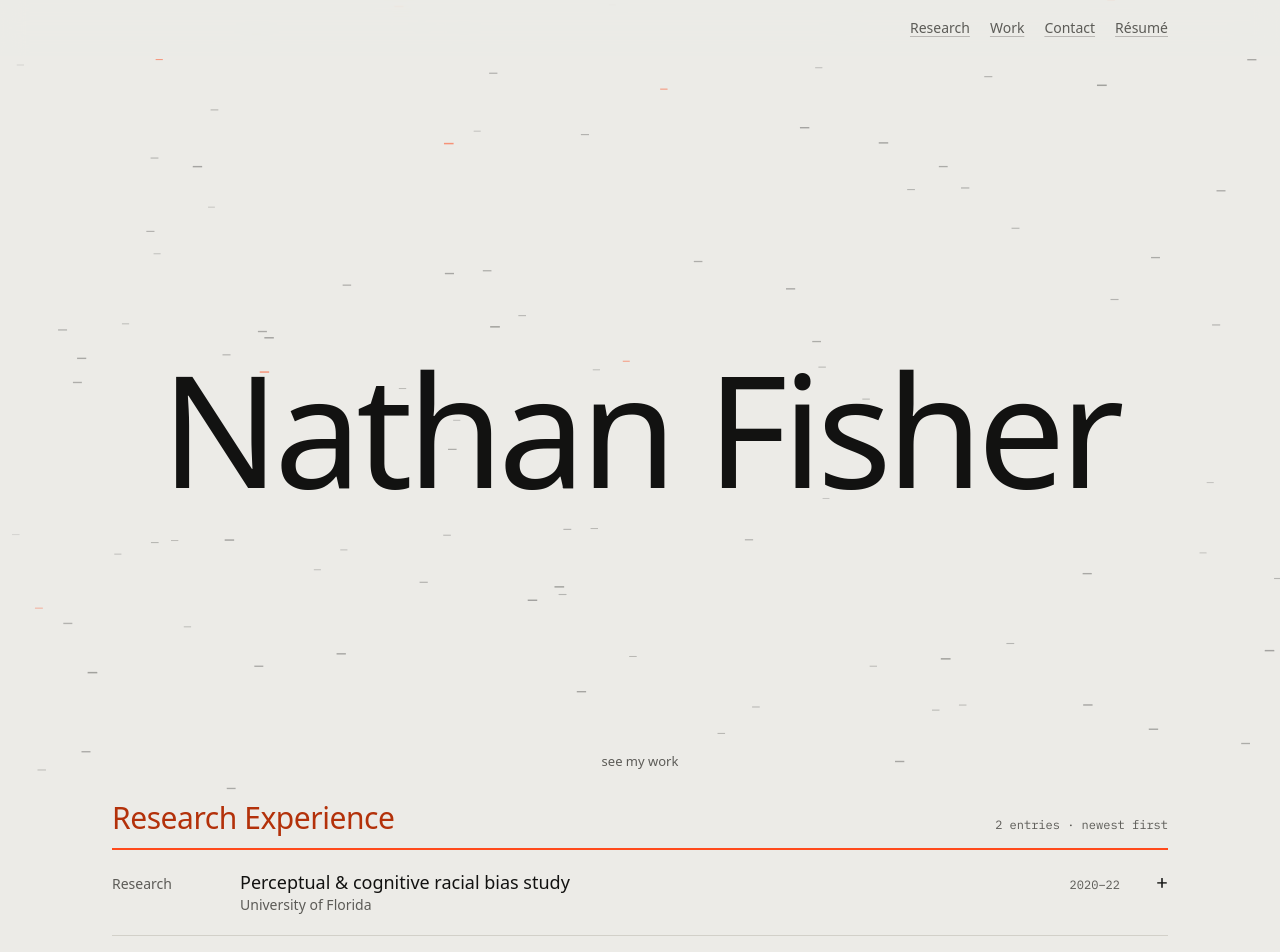
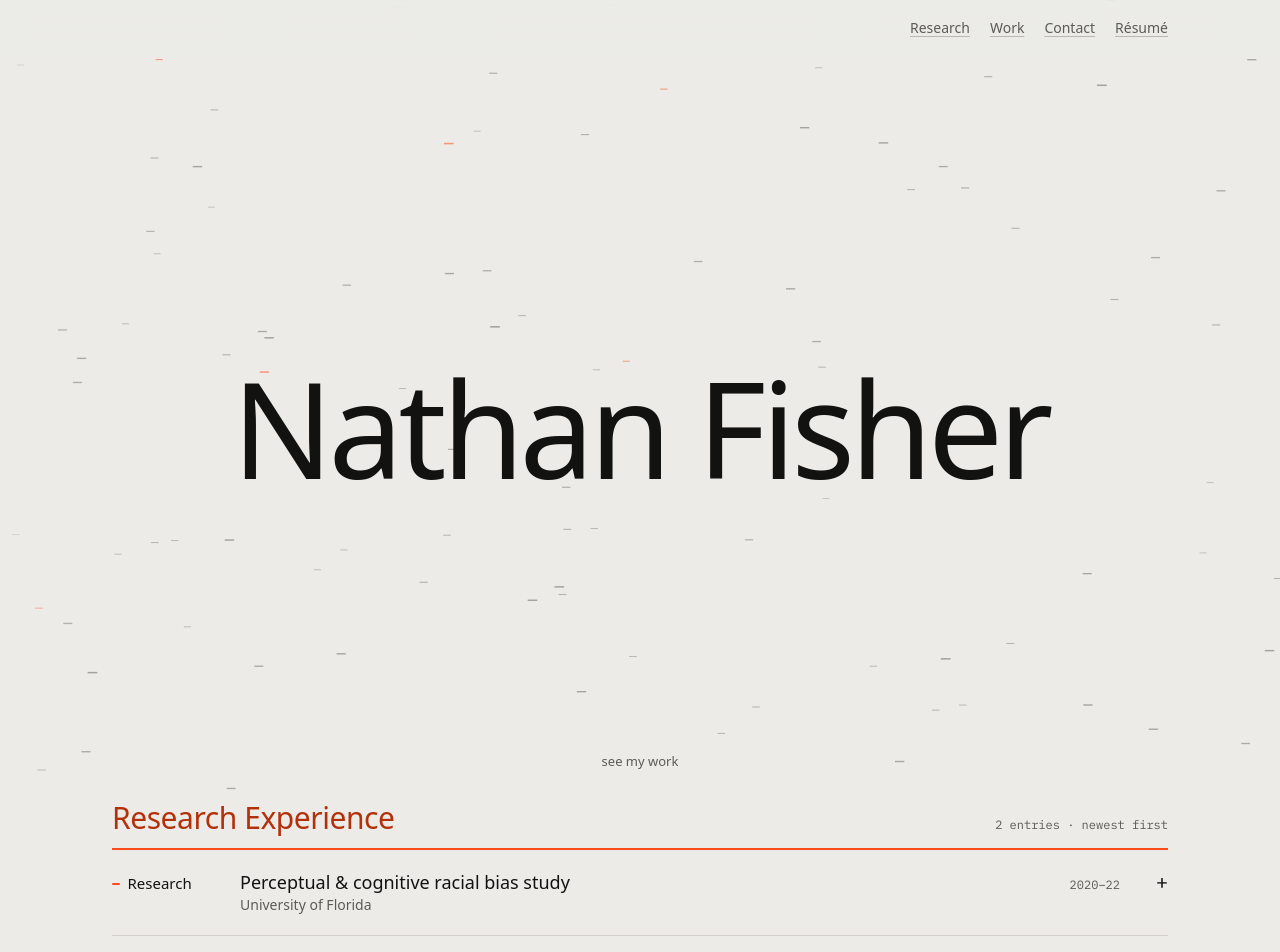
Before and after one commit to ncfisherim/portfolio, an Astro site: page / in a window 1280 px wide. Shown: the top 952 px of the page. Built offline with nearby package versions, Linux system fonts and the light colour scheme; Astro itself is replaced by a stand-in of ours; animation ran at ten frames a second; a web font is replaced by a local one.

Commit message:
Entries: descriptors get a kite wind streak that stretches on hover/open; smaller hero name
Descriptors move from muted to ink, medium weight. The hero name is ~15% smaller.

Co-Authored-By: Claude Opus 5.5 <noreply@anthropic.com>

```diff
--- a/CLAUDE.md
+++ b/CLAUDE.md
@@ -45,6 +45,7 @@ Lab-grey + kite-orange minimalism; the name is the hero. History: v2 had a react
   - Docking reads the name's live left edge (it is centered and its width changes with weight) — keep that, or docking drifts.
   - Scroll cue: just "see my work" (lowercase, muted, no +) gently bobbing up and down at the bottom of the hero, links to #research, fades out on scroll. Bob is off under reduced motion.
 - Palette: lab-grey paper `#ecebe7`, one "kite orange" (`--color-kite` graphics, `--color-kite-ink` text). Auto light/dark.
+- Entry rows: descriptor (`kind`) left, years right. The descriptor is ink with a kite-orange "wind streak" before it (`.entry .kind::before` in global.css) that stretches on hover/open — a gust, echoing the hero streaks.
 - Section headings (Research Experience, Work Experience, Skills, Contact) are kite-ink with a 2px kite rule — 2px, not 1px: a 1px rule on a half-pixel blurs to grey on standard-DPI screens. Entry titles stay ink.
 - Type: Funnel Display (name, summaries) + Funnel Sans (UI/body) + IBM Plex Mono only for real data (years, stats). No decorative uppercase mono labels.
 - Motif: the `+` — Index expand control (+ → ×), accent on the home-screen icon.
--- a/src/components/Hero.astro
+++ b/src/components/Hero.astro
@@ -41,7 +41,7 @@ const words = name.split(' ');
 	.name {
 		font-weight: 340;
 		/* two lines on phones, one line from tablet up */
-		font-size: clamp(3.5rem, 26.5vw, 9.5rem);
+		font-size: clamp(3rem, 22.5vw, 8rem);
 	}
 	.word {
 		display: block;
@@ -52,7 +52,7 @@ const words = name.split(' ');
 	}
 	@media (min-width: 640px) {
 		.name {
-			font-size: min(12.2vw, 10.25rem);
+			font-size: min(10.4vw, 8.75rem);
 		}
 		.word {
 			display: inline;
--- a/src/components/Index.astro
+++ b/src/components/Index.astro
@@ -22,8 +22,8 @@ const { id, title, entries, class: className = '' } = Astro.props;
 		{
 			entries.map((e) => (
 				<details class="entry group scroll-mt-20 border-b border-line" id={`entry-${e.id}`}>
-					<summary class="grid grid-cols-[4.25rem_1fr_1.5rem] items-baseline gap-x-4 py-4 transition-colors hover:bg-ink/[0.03] sm:grid-cols-[6.5rem_1fr_9rem_1.5rem] sm:gap-x-6 sm:py-5">
-						<span class="text-xs text-muted sm:text-sm">{e.kind}</span>
+					<summary class="grid grid-cols-[5.5rem_1fr_1.5rem] items-baseline gap-x-4 py-4 transition-colors hover:bg-ink/[0.03] sm:grid-cols-[6.5rem_1fr_9rem_1.5rem] sm:gap-x-6 sm:py-5">
+						<span class="kind font-display text-[0.8125rem] font-medium text-ink sm:text-[0.9375rem]">{e.kind}</span>
 						<span>
 							<span class="block text-[1.0625rem] leading-snug font-medium sm:text-lg" data-title>{e.title}</span>
 							{e.org && <span class="block text-sm text-muted">{e.org}</span>}
--- a/src/styles/global.css
+++ b/src/styles/global.css
@@ -93,6 +93,35 @@ body {
 	color: var(--color-kite);
 }
 
+/* Descriptor (Leadership, Games…): led by a kite-orange wind streak, like the hero's
+   particles. Hovering or opening the entry is a gust: the streak stretches. */
+.entry .kind {
+	white-space: nowrap;
+}
+.entry .kind::before {
+	content: '';
+	display: inline-block;
+	vertical-align: 0.3em;
+	margin-right: 0.5em;
+	width: 0.5rem;
+	height: 2px;
+	border-radius: 1px;
+	background: var(--color-kite);
+	transition: width 0.45s cubic-bezier(0.2, 0.7, 0.2, 1);
+}
+.entry summary:hover .kind::before,
+.entry[data-proof-hl] .kind::before {
+	width: 0.85rem;
+}
+.entry[open] .kind::before {
+	width: 1.15rem;
+}
+@media (max-width: 639px) {
+	.entry[open] .kind::before {
+		width: 0.85rem;
+	}
+}
+
 @media (prefers-reduced-motion: reduce) {
 	html { scroll-behavior: auto; }
 	*, *::before, *::after, .entry::details-content {
```
